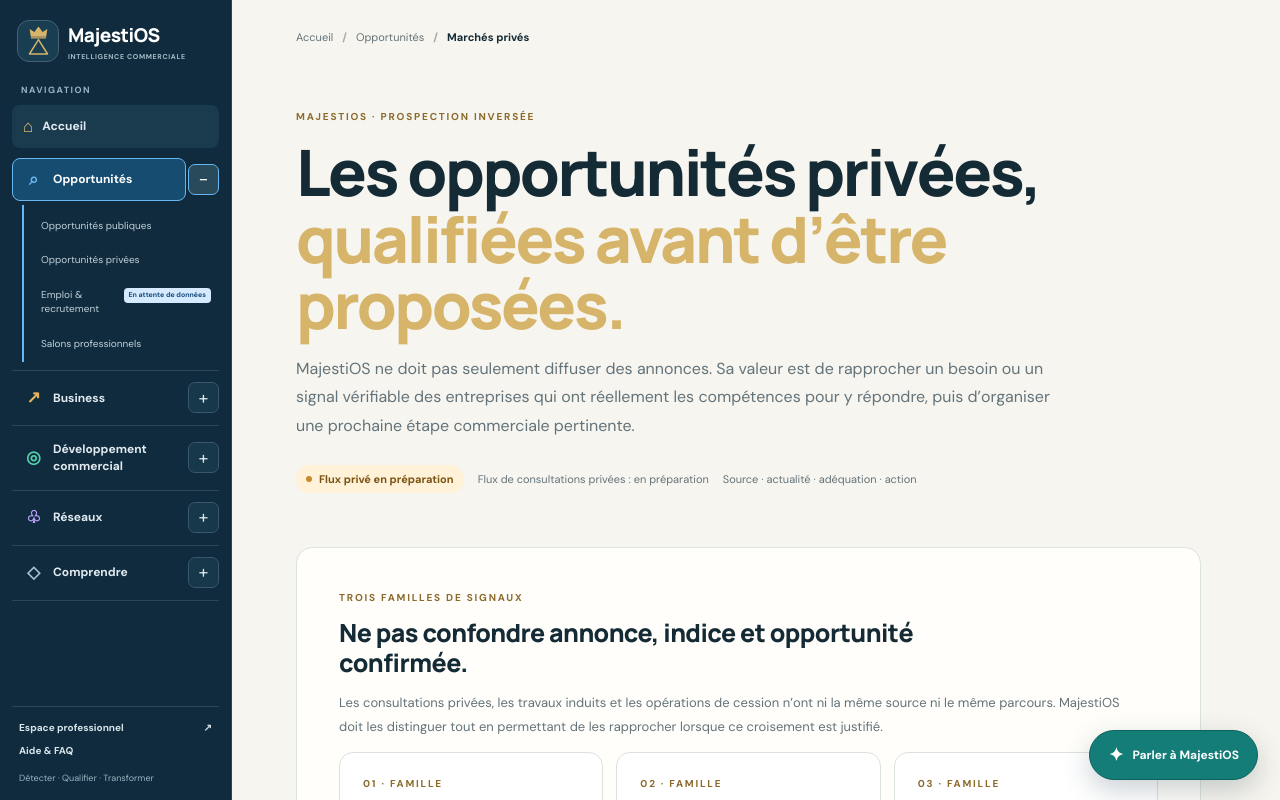
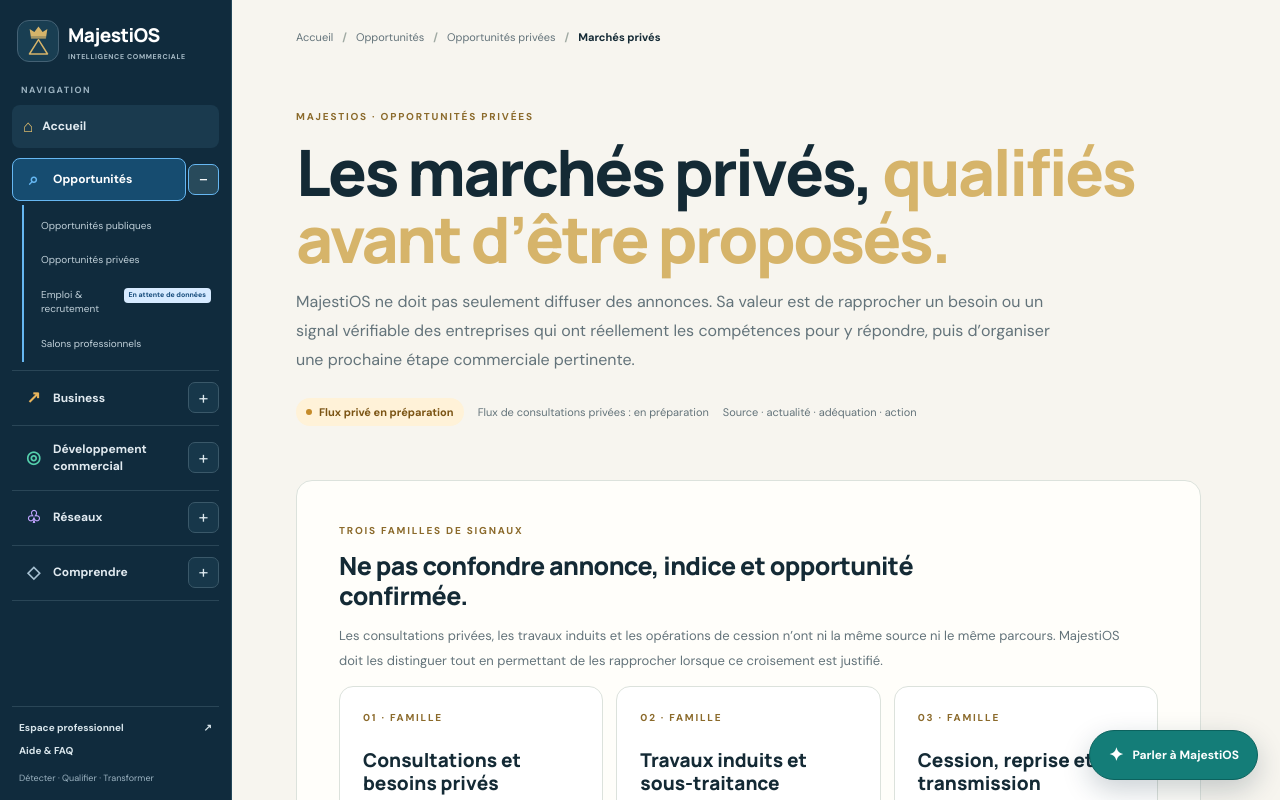
Before and after one commit to Chexpeer/Majestios, a Next.js app: page /opportunites/marches-prives in a window 1280 px wide. Shown: the top 800 px of the page. Built offline with nearby package versions, Linux system fonts and the light colour scheme.

Commit message:
Rattacher explicitement les marchés privés à la branche privée

```diff
--- a/src/app/opportunites/marches-prives/page.tsx
+++ b/src/app/opportunites/marches-prives/page.tsx
@@ -18,7 +18,7 @@ const families = [
     title: "Travaux induits et sous-traitance",
     text: "Un marché attribué peut générer des besoins de renfort, de location de matériel, de fournitures ou de sous-traitance. Ce sont des pistes à investiguer, jamais des besoins confirmés sans élément complémentaire.",
     action: "Consulter les marchés publics",
-    href: "/opportunites/marches-publics"
+    href: "/opportunites/publiques"
   },
   {
     number: "03",
@@ -38,12 +38,16 @@ const steps = [
 
 export default function MarchesPrivesPage() {
   return <main className="site-page">
-
     <div className="page-container">
-      <nav className="breadcrumbs" aria-label="Fil d’Ariane"><Link href="/">Accueil</Link><span><b>/</b><Link href="/opportunites">Opportunités</Link></span><span><b>/</b><strong>Marchés privés</strong></span></nav>
+      <nav className="breadcrumbs" aria-label="Fil d’Ariane">
+        <Link href="/">Accueil</Link>
+        <span><b>/</b><Link href="/opportunites">Opportunités</Link></span>
+        <span><b>/</b><Link href="/opportunites/privees">Opportunités privées</Link></span>
+        <span><b>/</b><strong>Marchés privés</strong></span>
+      </nav>
       <section className="page-hero bodacc-hero">
-        <span className="eyebrow">MAJESTIOS · PROSPECTION INVERSÉE</span>
-        <h1>Les opportunités privées, <span>qualifiées avant d’être proposées.</span></h1>
+        <span className="eyebrow">MAJESTIOS · OPPORTUNITÉS PRIVÉES</span>
+        <h1>Les marchés privés, <span>qualifiés avant d’être proposés.</span></h1>
         <p>MajestiOS ne doit pas seulement diffuser des annonces. Sa valeur est de rapprocher un besoin ou un signal vérifiable des entreprises qui ont réellement les compétences pour y répondre, puis d’organiser une prochaine étape commerciale pertinente.</p>
         <div className="page-hero-meta"><span className="status-chip status-chip-preparing"><i />Flux privé en préparation</span><span>Flux de consultations privées : en préparation</span><span>Source · actualité · adéquation · action</span></div>
       </section>
```
